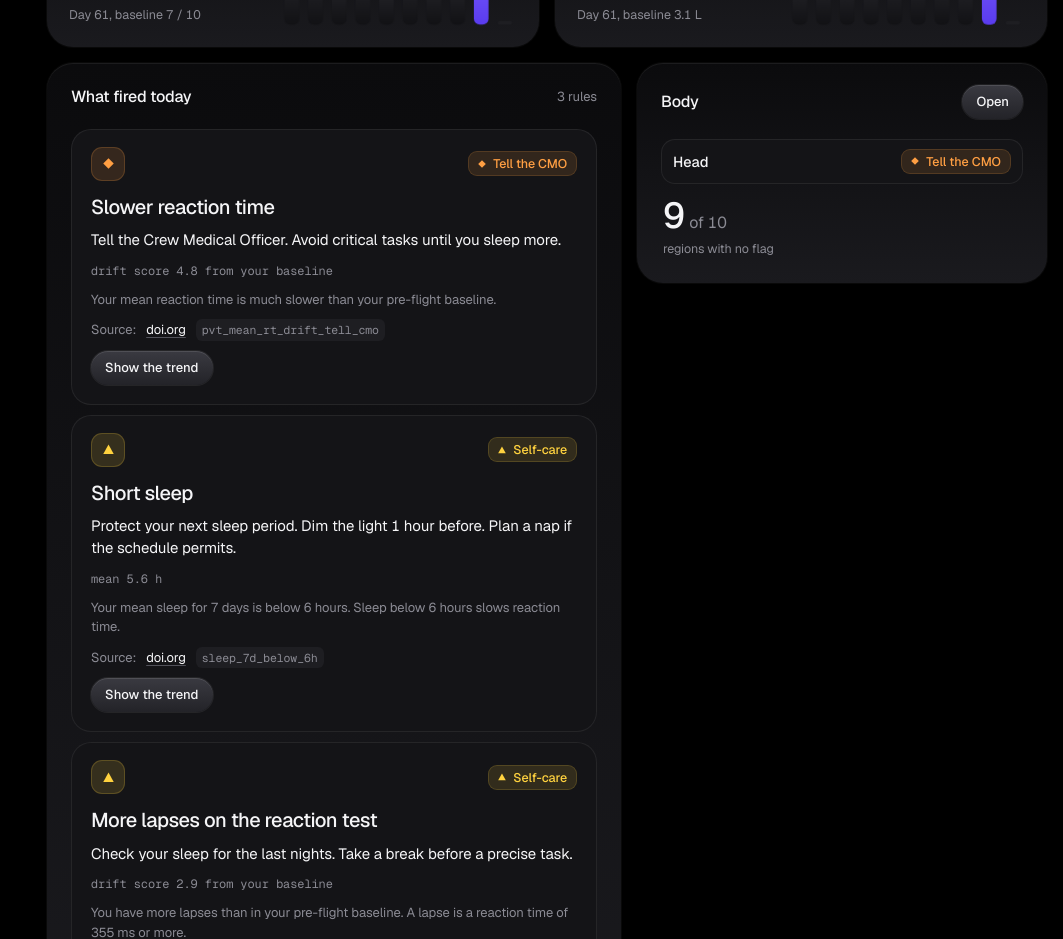
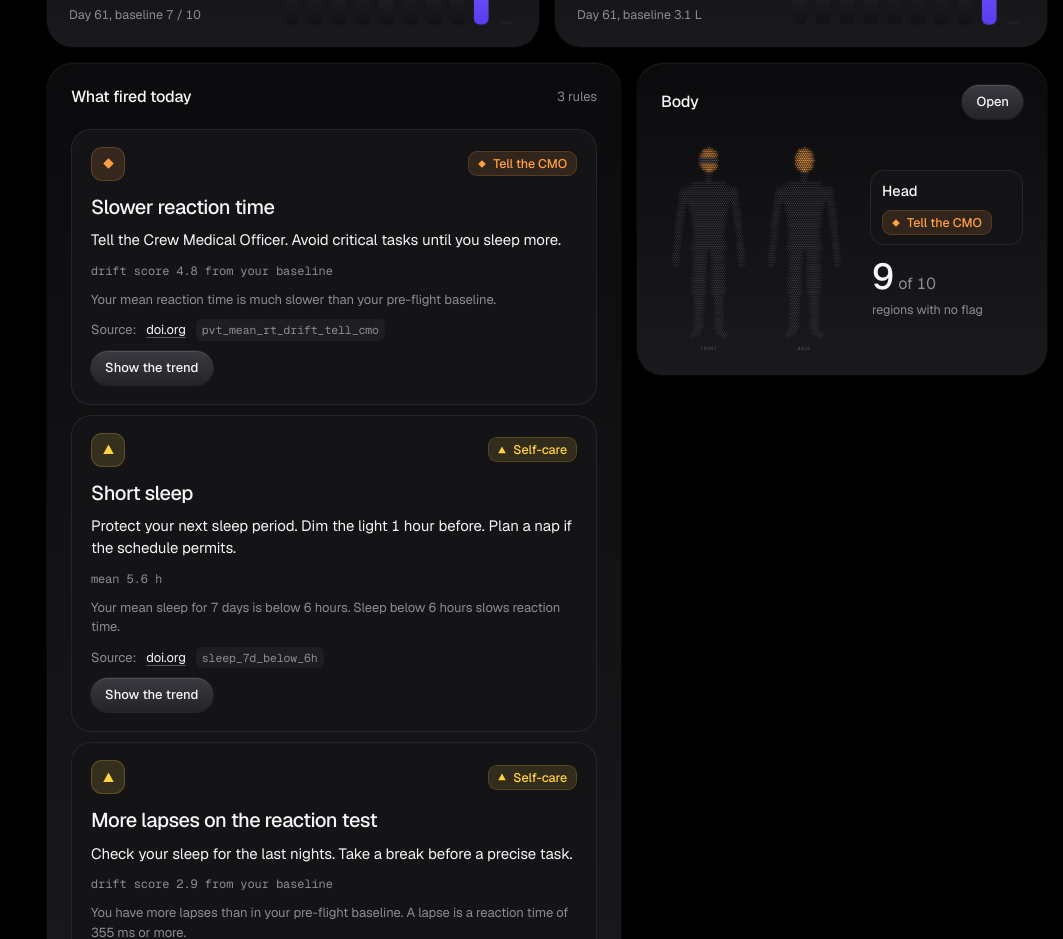
Before and after one commit to LouisLanganay/astro-vitals, a Svelte app in the folder app/: page / in a window 1280 px wide. Shown: the part 920-1859 px from the top of the page, without its empty margins (217-1280 px from the left). Built offline with nearby package versions, Linux system fonts and the light colour scheme.

Commit message:
feat(front): dot figure in the Home body card

```diff
--- a/app/src/screens/daily/Home.svelte
+++ b/app/src/screens/daily/Home.svelte
@@ -12,6 +12,7 @@
   import { ruleFact, ruleTitle } from '../../lib/rules';
   import { app, navigate, refresh } from '../../lib/state.svelte';
   import Ticker from '../../lib/Ticker.svelte';
+  import BodyMini from '../tests/BodyMini.svelte';
   import type { Indicator, IndicatorState, Level, Series } from '../../lib/types';
 
   const FLAGGED: IndicatorState[] = ['self_care', 'tell_cmo', 'flight_surgeon'];
@@ -366,6 +367,9 @@
           <h2 id="h-bd">Body</h2>
           <button class="btn sm" onclick={() => navigate('body')}>Open</button>
         </header>
+        <BodyMini
+          levels={Object.fromEntries((assessment?.regions ?? []).map((r) => [r.region, r.level]))}
+        >
           <div class="bm-list">
             {#each flaggedRegions as r, k (r.region)}
               <button
@@ -388,6 +392,7 @@
               </div>
             {/if}
           </div>
+        </BodyMini>
       </section>
     </div>
   </div>
```
Lines whose indentation alone changed are shown as unchanged.
